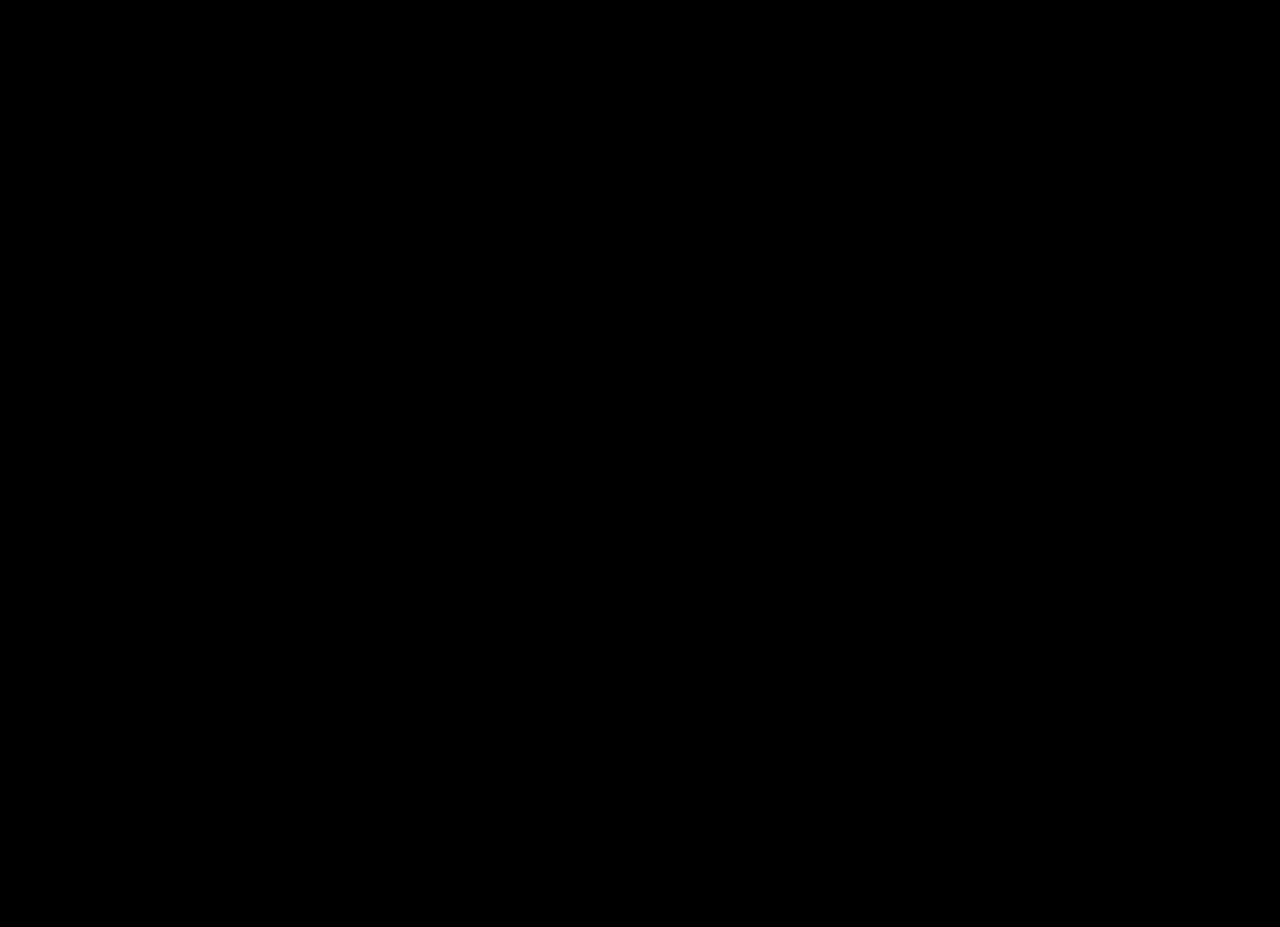
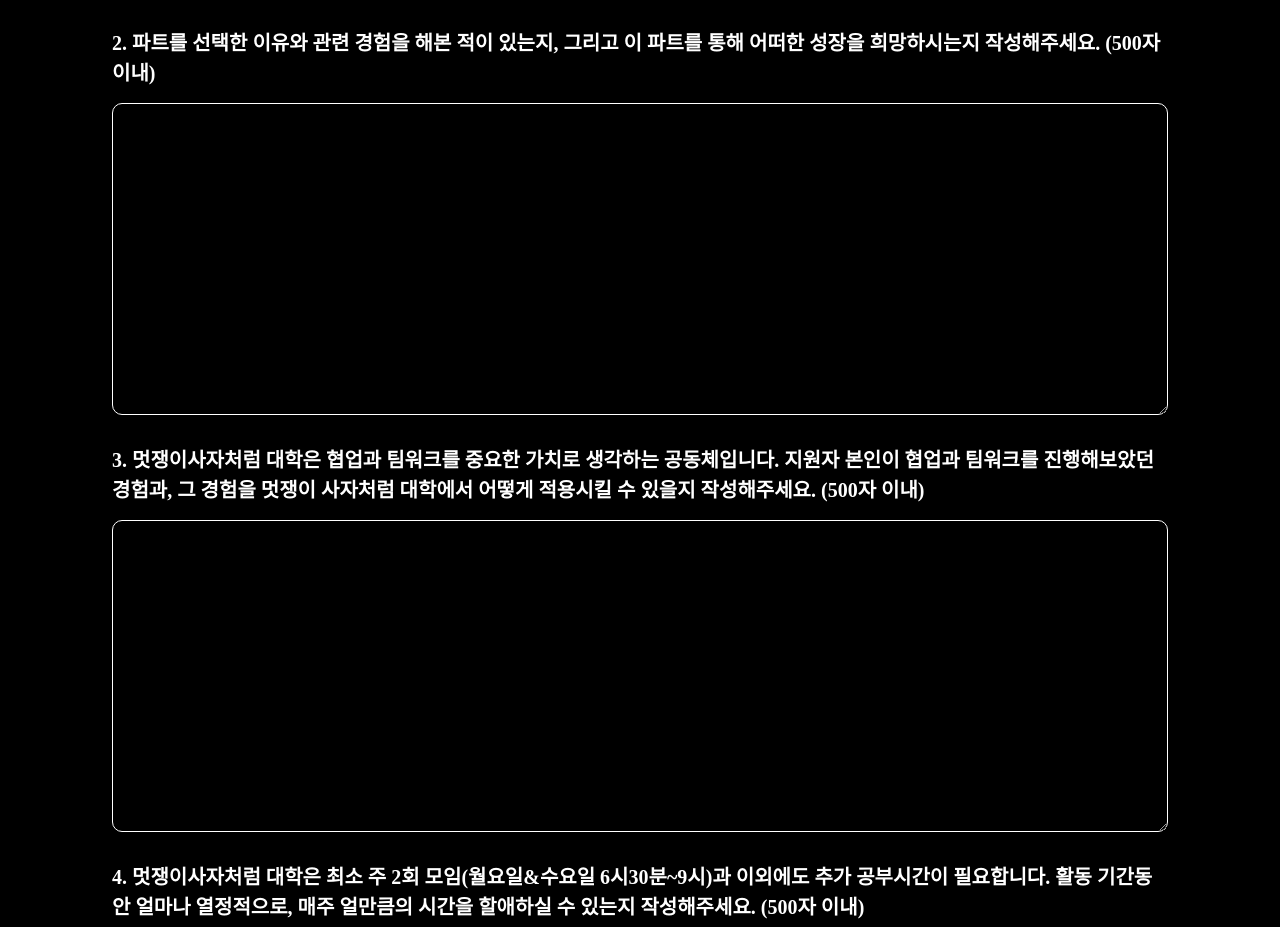
Before and after one commit to Applion-11th/Applion-Client, a React (Create React App) app: page /apply in a window 1280 px wide. Shown: the part 645-1572 px from the top of the page. Before the commit the page ends 800 px from the top, so only its background shows below. Built offline with nearby package versions, Linux system fonts and the light colour scheme; a web font is replaced by a local one.

Commit message:
feat: create InputApply component

```diff
--- /dev/null
+++ b/src/components/InputApply/index.js
@@ -0,0 +1,22 @@
+import styled from "styled-components";
+
+export const InputApply = () => {
+  return <InputApplyContainer />;
+};
+
+const InputApplyContainer = styled.textarea`
+  width: 80vw;
+  height: 280px;
+  border: 1px solid white;
+  border-radius: 10px;
+  padding: 15px 15px 15px 15px;
+  font-family: Pretendard;
+  font-size: 20px;
+  background-color: black;
+  color: white;
+  caret-color: white;
+  margin: 15px 0px 30px 0px;
+  &:focus {
+    outline: none;
+  }
+`;
--- a/src/components/index.js
+++ b/src/components/index.js
@@ -1 +1,2 @@
 export * from "./Header";
+export * from "./InputApply";
--- a/src/pages/Application.js
+++ b/src/pages/Application.js
@@ -2,12 +2,17 @@ import logo from "../assets/logoFull.svg";
 import lion from "../assets/lionWink.svg";
 import styled from "styled-components";
 import { Space } from "../components/atoms";
+import { InputApply } from "../components";
 
 const Application = () => {
   return (
     <>
+      <Container>
+        {" "}
         <Flex>
+          <Space height="20px" />
           <ImgContainer src={logo} />
+          <Space height="20px" />
           <FlexRow>
             <ImgContainer src={lion} />
             <Space margin="0px 10px 0px 0px" />
@@ -15,7 +20,41 @@ const Application = () => {
             <Space margin="0px 20px 0px 0px" />
             <DTime>17:30:40</DTime>
           </FlexRow>
+          <Space height="30px" />
+          <Form>
+            <Text>
+              1. 다양한 IT동아리 중에서 멋쟁이사자처럼 대학 11기를 선택하고
+              지원하시게 된 이유를 작성해주세요. (500자 이내)
+            </Text>
+            <InputApply />
+          </Form>
+          <Form>
+            <Text>
+              2. 파트를 선택한 이유와 관련 경험을 해본 적이 있는지, 그리고 이
+              파트를 통해 어떠한 성장을 희망하시는지 작성해주세요. (500자 이내)
+            </Text>
+            <InputApply />
+          </Form>
+          <Form>
+            <Text>
+              3. 멋쟁이사자처럼 대학은 협업과 팀워크를 중요한 가치로 생각하는
+              공동체입니다. 지원자 본인이 협업과 팀워크를 진행해보았던 경험과,
+              그 경험을 멋쟁이 사자처럼 대학에서 어떻게 적용시킬 수 있을지
+              작성해주세요. (500자 이내)
+            </Text>
+            <InputApply />
+          </Form>
+          <Form>
+            <Text>
+              4. 멋쟁이사자처럼 대학은 최소 주 2회 모임(월요일&amp;수요일
+              6시30분~9시)과 이외에도 추가 공부시간이 필요합니다. 활동 기간동안
+              얼마나 열정적으로, 매주 얼만큼의 시간을 할애하실 수 있는지
+              작성해주세요. (500자 이내)
+            </Text>
+            <InputApply />
+          </Form>
         </Flex>
+      </Container>
     </>
   );
 };
@@ -23,6 +62,11 @@ const Application = () => {
 export default Application;
 
 const ImgContainer = styled.img``;
+
+const Container = styled.div`
+  max-width: 80vw;
+  margin: auto;
+`;
 
 const Flex = styled.div`
   display: flex;
@@ -46,3 +90,15 @@ const DTime = styled.div`
   font-family: Wakeup;
   font-size: 36px;
 `;
+
+const Form = styled.div`
+  display: flex;
+  flex-direction: column;
+  justify-content: flex-start;
+`;
+
+const Text = styled.div`
+  font-size: 20px;
+  line-height: 150%;
+  font-weight: bold;
+`;
```
Lines whose indentation alone changed are shown as unchanged.
